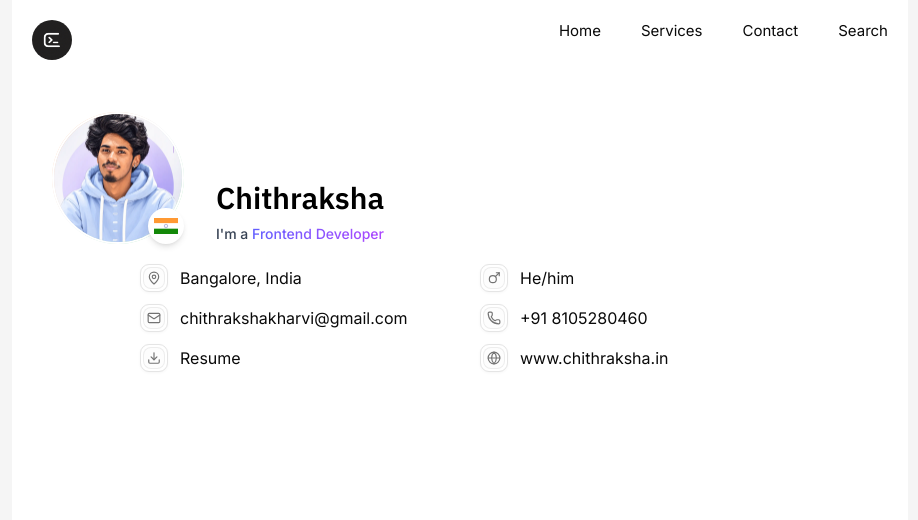
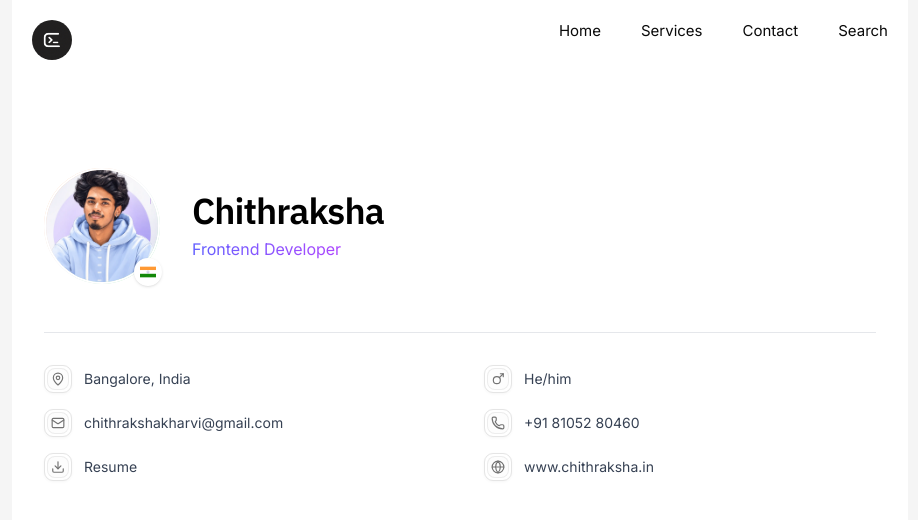
Before and after one commit to chithraksha16/new-portfolio, a Next.js app: page / in a window 1280 px wide. Shown: the top 520 px of the page, without its empty margins (180-1098 px from the left). Built offline with nearby package versions, Linux system fonts and the light colour scheme.

Commit message:
updated contents

```diff
--- a/app/page.tsx
+++ b/app/page.tsx
@@ -2,32 +2,32 @@ import Container from "@/components/Container";
 import Image from "next/image";
 import RoleFlip from "@/components/RoleFlip";
 import { IconTile } from "@/components/IconTile";
-import { Download, Globe, Mail, MapPin,Mars, Phone } from "lucide-react";
+import { Download, Globe, Mail, MapPin, Mars, Phone } from "lucide-react";
+import Link from "next/link";
+
 export default function Home() {
   return (
-    <>
-    <div className="min-h-screen flex items-start justify-start">
-    <Container className="min-h-screen">
-      <section className="py-10" id="about">
-      <div className="px-10 flex gap-8">
+    <div className="min-h-screen flex items-start justify-center">
+      <Container className="min-h-screen max-w-4xl mx-auto px-6 md:px-8">
+        <section className="py-16 md:py-24" id="about">
+          {/* Identity block */}
+          <div className="flex items-center gap-6 md:gap-8">
             <div className="relative shrink-0">
               <div className="rounded-full bg-gradient-to-br from-orange-400/50 via-slate-300/40 to-green-500/50 p-[2px] dark:from-orange-400/40 dark:via-white/20 dark:to-green-500/40">
                 <Image
                   src="/Chithraksha-photo.webp"
-                width={128}
-                height={128}
+                  width={112}
+                  height={112}
                   alt="Chithraksha's photo"
-                className="size-32 rounded-full object-cover ring-2 ring-white dark:ring-slate-900"
+                  className="size-24 md:size-28 rounded-full object-cover ring-2 ring-white dark:ring-slate-900"
                 />
               </div>
-
-            {/* India flag badge, bottom-right of the photo */}
               <span
-              className="absolute bottom-0 right-0 flex size-9 items-center justify-center rounded-full border-2 border-white bg-white shadow-md dark:border-slate-900"
+                className="absolute -bottom-0.5 -right-0.5 flex size-7 items-center justify-center rounded-full border-2 border-white bg-white shadow-sm dark:border-slate-900"
                 title="Based in India"
                 aria-label="Based in India"
               >
-              <svg viewBox="0 0 36 24" className="size-6 overflow-hidden rounded-[2px]">
+                <svg viewBox="0 0 36 24" className="size-4 overflow-hidden rounded-[1.5px]">
                   <rect width="36" height="8" y="0" fill="#FF9933" />
                   <rect width="36" height="8" y="8" fill="#FFFFFF" />
                   <rect width="36" height="8" y="16" fill="#138808" />
@@ -36,10 +36,12 @@ export default function Home() {
                 </svg>
               </span>
             </div>
-      <div className="space-y-2 flex flex-col justify-end">
-      <h1 className="dark:text-white text-black font-ibmplexsans font-semibold text-3xl">Chithraksha</h1>
-      <h2 className=" text-sm font-sans font-medium text-gray-700 dark:text-gray-300">
-        I'm a{" "}
+
+            <div className="space-y-1.5">
+              <h1 className="font-ibmplexsans font-semibold text-3xl md:text-4xl text-black dark:text-white tracking-tight">
+                Chithraksha
+              </h1>
+              <h2 className="font-sans text-base text-gray-600 dark:text-gray-400">
                 <RoleFlip
                   roles={[
                     "Full Stack Developer",
@@ -53,70 +55,73 @@ export default function Home() {
               </h2>
             </div>
           </div>
-     <div className="w-full flex justify-center items-center font-sans text-base mt-5">
-  <div className="w-full max-w-2xl px-4">
 
-    <div className="grid grid-cols-2 gap-x-10 gap-y-3">
+          {/* Divider */}
+          <div className="mt-10 md:mt-12 h-px w-full bg-gray-200 dark:bg-white/10" />
 
-      {/* Location */}
-      <div className="flex items-center gap-3 min-w-0">
+          {/* Contact details */}
+          <div className="mt-8 grid grid-cols-1 sm:grid-cols-2 gap-x-12 gap-y-4 font-sans text-sm">
+            <Link
+              href="#"
+              className="group flex items-center gap-3 text-gray-700 dark:text-gray-300 hover:text-black dark:hover:text-white transition-colors w-fit"
+            >
               <IconTile>
                 <MapPin className="size-3.5" />
               </IconTile>
-        <h3 className="whitespace-nowrap">Bangalore, India</h3>
-      </div>
+              <span>Bangalore, India</span>
+            </Link>
 
-      {/* Gender */}
-      <div className="flex items-center gap-3 min-w-0">
+            <div className="flex items-center gap-3 text-gray-700 dark:text-gray-300 w-fit">
               <IconTile>
                 <Mars className="size-3.5" />
               </IconTile>
-        <h3 className="whitespace-nowrap">He/him</h3>
+              <span>He/him</span>
             </div>
 
-      {/* Email */}
-      <div className="flex items-center gap-3 min-w-0">
+            <Link
+              href="mailto:chithrakshakharvi@gmail.com"
+              className="group flex items-center gap-3 text-gray-700 dark:text-gray-300 hover:text-black dark:hover:text-white transition-colors w-fit"
+            >
               <IconTile>
                 <Mail className="size-3.5" />
               </IconTile>
-        <h3 className="whitespace-nowrap">chithrakshakharvi@gmail.com</h3>
-      </div>
+              <span className="truncate">chithrakshakharvi@gmail.com</span>
+            </Link>
 
-      {/* Phone */}
-      <div className="flex items-center gap-3 min-w-0">
+            <Link
+              href="tel:+918105280460"
+              className="group flex items-center gap-3 text-gray-700 dark:text-gray-300 hover:text-black dark:hover:text-white transition-colors w-fit"
+            >
               <IconTile>
                 <Phone className="size-3.5" />
               </IconTile>
-        <h3 className="whitespace-nowrap">+91 8105280460</h3>
-      </div>
+              <span>+91 81052 80460</span>
+            </Link>
 
-      {/* Resume */}
-      <div className="flex items-center gap-3 min-w-0">
+            <Link
+              href="/resume.pdf"
+              className="group flex items-center gap-3 text-gray-700 dark:text-gray-300 hover:text-black dark:hover:text-white transition-colors w-fit"
+            >
               <IconTile>
                 <Download className="size-3.5" />
               </IconTile>
-        <h3 className="whitespace-nowrap">Resume</h3>
-      </div>
+              <span>Resume</span>
+            </Link>
 
-      {/* Website */}
-      <div className="flex items-center gap-3 min-w-0">
+            <Link
+              href="https://www.chithraksha.in"
+              target="_blank"
+              rel="noopener noreferrer"
+              className="group flex items-center gap-3 text-gray-700 dark:text-gray-300 hover:text-black dark:hover:text-white transition-colors w-fit"
+            >
               <IconTile>
                 <Globe className="size-3.5" />
               </IconTile>
-        <h3 className="whitespace-nowrap">www.chithraksha.in</h3>
+              <span>www.chithraksha.in</span>
+            </Link>
           </div>
-
-    </div>
-
-  </div>
-</div>
-      {/* <div>
-        <p className="font-sans text-sm">I’m a Full-Stack Developer, Freelancer, and UI-focused Designer who builds modern, responsive websites and web applications. I combine thoughtful design with scalable development
-         to turn ideas into fast, functional, and engaging digital experiences.</p>
-      </div> */}
         </section>
       </Container>
     </div>
-    </>
   );
 }
```
Lines whose indentation alone changed are shown as unchanged.
